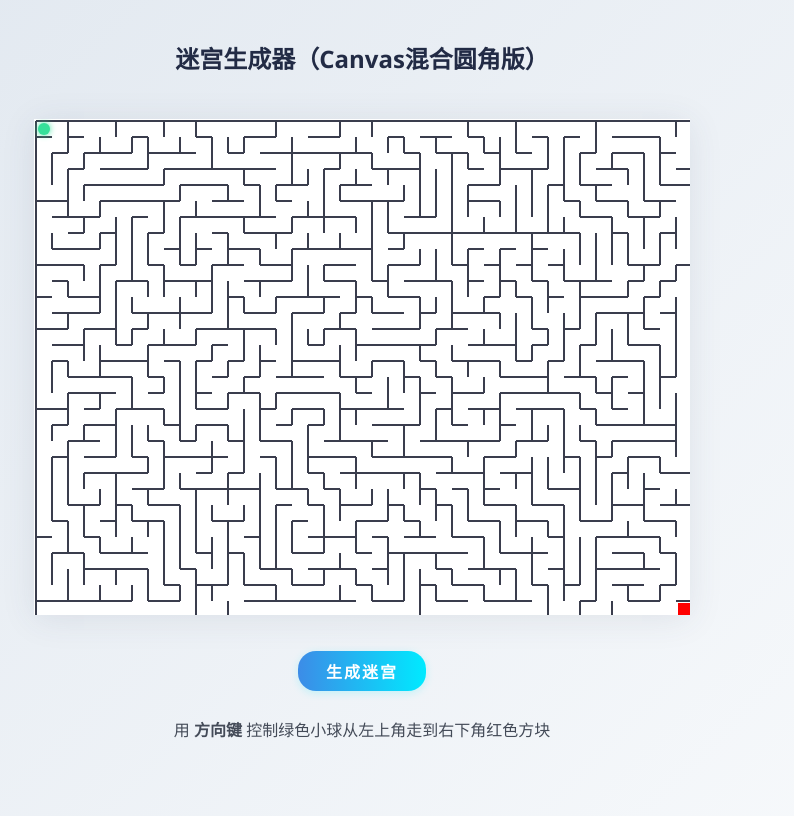
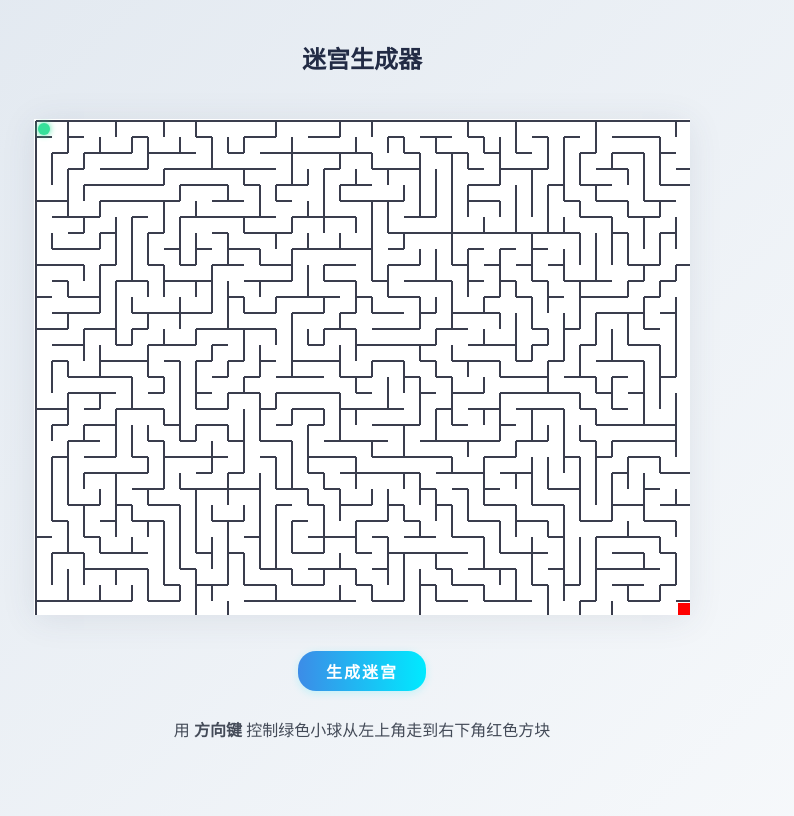
Before and after one commit to 0-px/0-px.github.io, a plain HTML site: page index.html in a window 1280 px wide. Shown: the whole page, without its empty margins (278-1072 px from the left). Drawn offline with Linux system fonts and the light colour scheme.

Commit message:
Update index.html

```diff
--- a/index.html
+++ b/index.html
@@ -36,7 +36,7 @@
   </style>
 </head>
 <body>
-  <h2>迷宫生成器（Canvas混合圆角版）</h2>
+  <h2>迷宫生成器</h2>
   <canvas id="mazeCanvas" width="656" height="496"></canvas><br>
   <button id="regen">生成迷宫</button>
   <p>用 <b>方向键</b> 控制绿色小球从左上角走到右下角红色方块</p>
```
